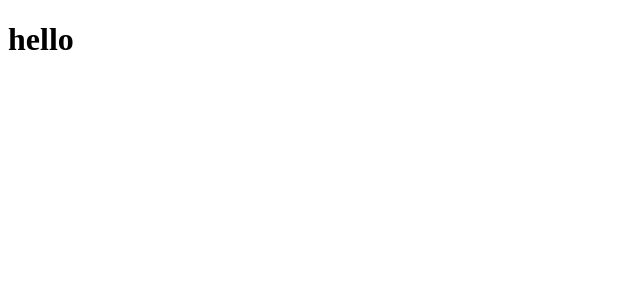
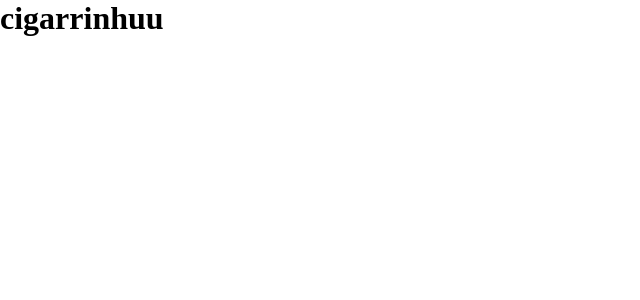
Before and after one commit to RafaelRRhocha/Projetos-React, a React (Vite) app in the folder Netflix/: page / in a window 1280 px wide. Shown: the top 300 px of the page, without its empty margins (0-640 px from the left). Built offline with nearby package versions, Linux system fonts and the light colour scheme.

Commit message:
initial netflix clone

```diff
--- a/Netflix/package.json
+++ b/Netflix/package.json
@@ -10,7 +10,7 @@
   "dependencies": {
     "react": "^18.0.0",
     "react-dom": "^18.0.0",
-    "react-router-dom": "^6.3.0"
+    "react-router-dom": "^5.0.0"
   },
   "devDependencies": {
     "@types/react": "^18.0.0",
--- a/Netflix/src/App.css
+++ b/Netflix/src/App.css
@@ -1,42 +1,6 @@
-.App {
-  text-align: center;
+* {
+  margin: 0;
+  padding: 0;
+  box-sizing: border-box;
+  text-decoration: none;
 }
-
-.App-logo {
-  height: 40vmin;
-  pointer-events: none;
-}
-
-@media (prefers-reduced-motion: no-preference) {
-  .App-logo {
-    animation: App-logo-spin infinite 20s linear;
-  }
-}
-
-.App-header {
-  background-color: #282c34;
-  min-height: 100vh;
-  display: flex;
-  flex-direction: column;
-  align-items: center;
-  justify-content: center;
-  font-size: calc(10px + 2vmin);
-  color: white;
-}
-
-.App-link {
-  color: #61dafb;
-}
-
-@keyframes App-logo-spin {
-  from {
-    transform: rotate(0deg);
-  }
-  to {
-    transform: rotate(360deg);
-  }
-}
-
-button {
-  font-size: calc(10px + 2vmin);
-}
--- a/Netflix/src/App.jsx
+++ b/Netflix/src/App.jsx
@@ -1,8 +1,18 @@
 import React from 'react'
+import { Route, Switch } from 'react-router-dom';
+import { Login } from './components/Login';
+import { Home } from './components/Home';
+import { NotFound } from './components/NotFound';
 import './App.css'
 
 function App() {
-  return (<h1>hello</h1>)
+  return (
+    <Switch>
+      <Route exact path="/" component={ Login } />
+      <Route path="/home" component={ Home } />
+      <Route path="*" component={ NotFound } />
+    </Switch>
+  );
 }
 
 export default App
--- /dev/null
+++ b/Netflix/src/components/Home.jsx
@@ -0,0 +1,5 @@
+import React from "react"
+
+export function Home() {
+  return <h1>blz cleiton</h1>
+}
--- /dev/null
+++ b/Netflix/src/components/Login.jsx
@@ -0,0 +1,7 @@
+import React from "react"
+
+export class Login extends React.Component {
+  render() {
+    return (<h1>cigarrinhuu</h1>)
+  }
+}
--- /dev/null
+++ b/Netflix/src/components/NotFound.jsx
@@ -0,0 +1,5 @@
+import React from "react"
+
+export function NotFound() {
+  return <h1>NotFound</h1>
+}
```
Also changed, not shown: 1 other file (tests, documents, lock files or other folders).
